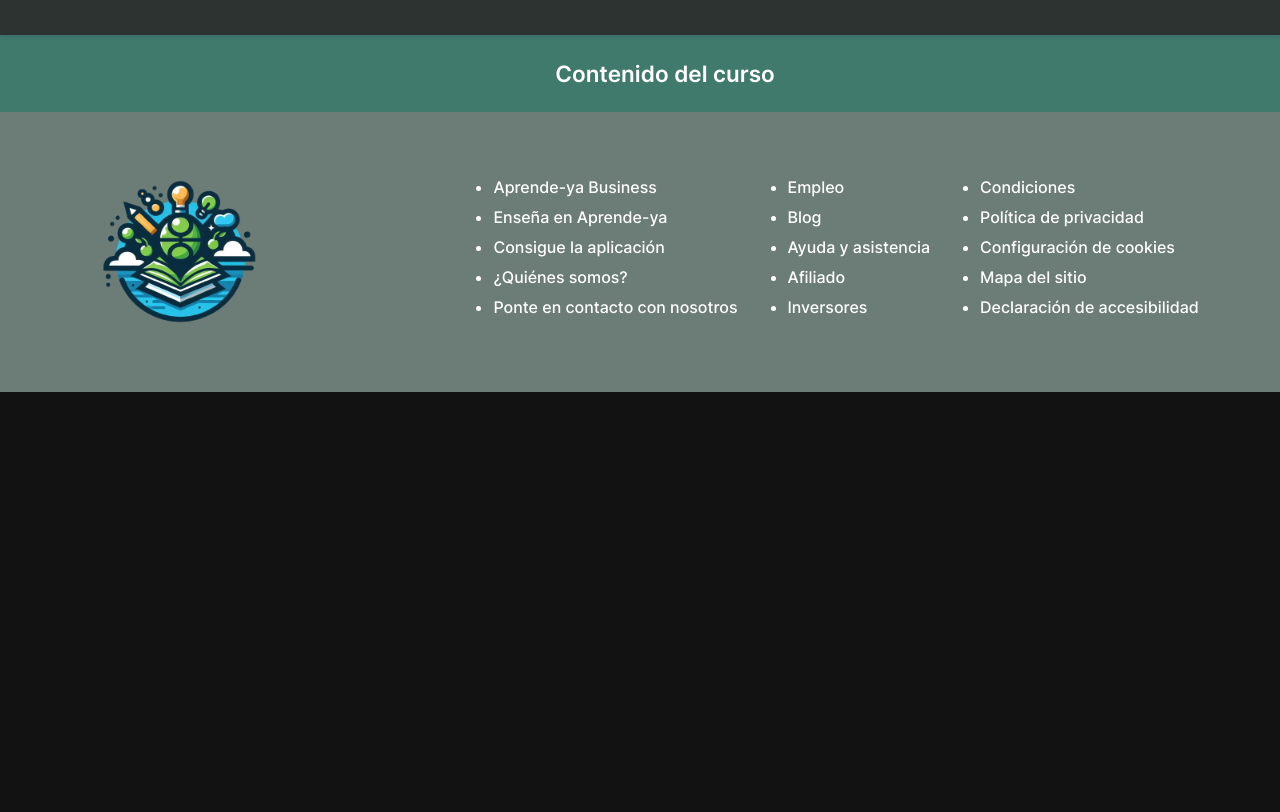
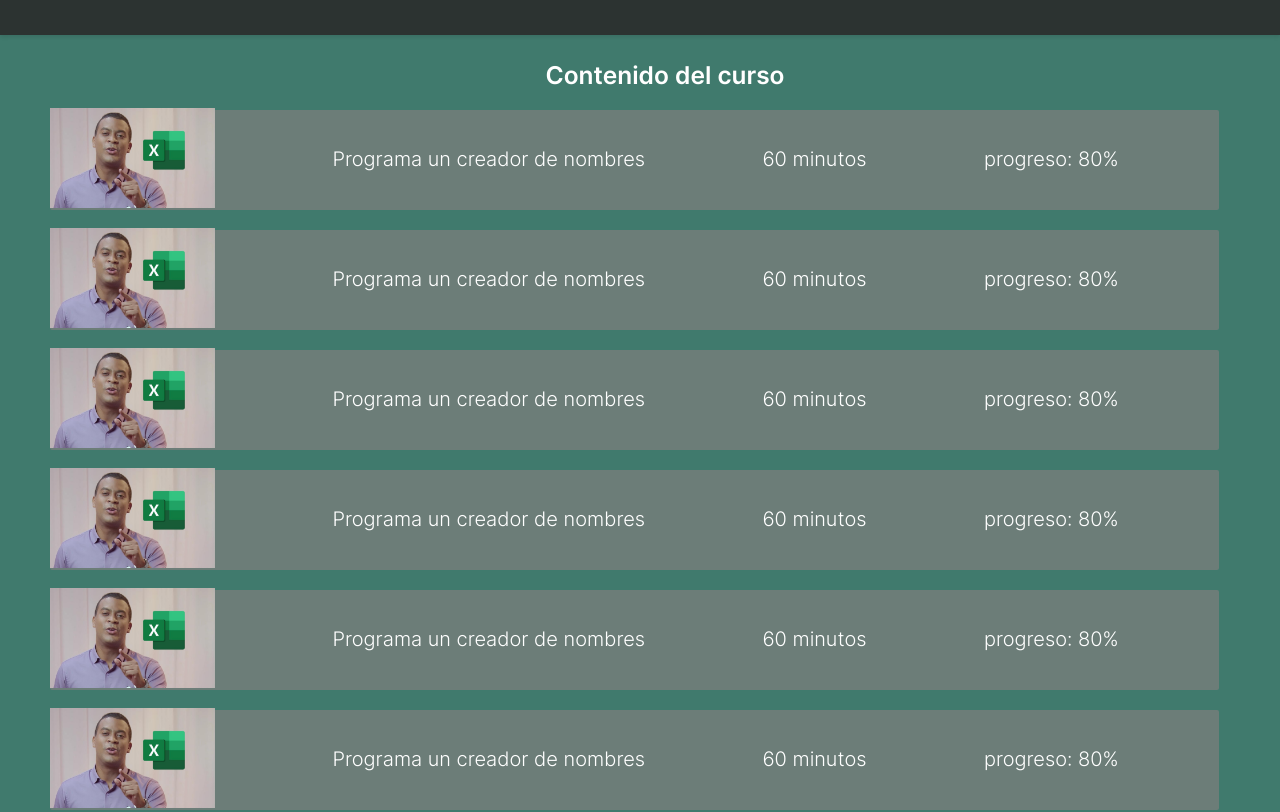
Before and after one commit to dfrancohdez/aprende-ya, a React (Create React App) app: page /visualizarCurso in a window 1280 px wide. Shown: the part 410-1222 px from the top of the page. Before the commit the page ends 802 px from the top, so only its background shows below. Built offline with nearby package versions, Linux system fonts and the light colour scheme; no server answers.

Commit message:
Pantalla visualizar curso terminada

```diff
--- /dev/null
+++ b/src/components/resumenCapitulo/ResumenCapitulo.js
@@ -0,0 +1,36 @@
+import React from 'react';
+import './_resumenCapitulo.scss';
+
+
+const ResumenCapitulo = ({img, nomCap, duracion, progreso}) => {
+    const handleClick = () => {
+        alert('Button clicked!');
+        // Aquí puedes agregar la lógica que necesites, como redireccionar a otra página
+    };
+
+    return (
+        <div
+            className="buttonR"
+            role="button"
+            tabIndex="0"
+            onClick={handleClick}
+            onKeyDown={(e) => {
+                if (e.key === 'Enter' || e.key === ' ') {
+                    e.preventDefault();
+                    handleClick();
+                }
+            }}
+        >
+            <div className='im'>
+                <img src={img}/>
+            </div>
+            <span>{nomCap}</span>
+            <span>{duracion} minutos</span>
+            <span className='progre'>progreso: {progreso}%</span>
+
+
+        </div>
+    );
+};
+
+export default ResumenCapitulo;
--- /dev/null
+++ b/src/components/resumenCapitulo/_resumenCapitulo.scss
@@ -0,0 +1,39 @@
+.buttonR {
+    background-color: #6C7D78;
+    color: white;
+    display: flex;
+    justify-content: space-between;
+    align-items: center;
+    margin-right: 50px;
+    border-radius: 2px;
+    cursor: pointer;
+    font-size: 16px;
+    transition: background-color 0.3s ease;
+    user-select: none;
+    outline: none;
+    width: 95%;
+    height: 100px;
+    margin-bottom: 20px;
+    .progre{
+        margin-right: 100px;
+    }
+    span{
+        font-size: 20px;
+    }
+    .im {
+
+        img {
+            height: 100px;
+            width: auto;
+        }
+    }
+
+}
+
+.buttonR:hover {
+    background-color: #454d4a;
+}
+
+.buttonR:active {
+    background-color: #2d3130;
+}
--- a/src/screens/visualizarCurso/VisualizarCurso.js
+++ b/src/screens/visualizarCurso/VisualizarCurso.js
@@ -4,9 +4,9 @@ import { Footer } from '../../components/footer/Footer';
 import { Sidebar } from '../../components/navBar/sidebar/Sidebar';
 import EncabezadoCurso from '../../components/encabezadoCurso/EncabezadoCurso';
 import CuadroPortadaCurso from '../../components/cuadroPortadaCurso/CuadroPortadaCurso'
-import { Accordion2 } from '../../components/accordion2/Accordion2'
-import ImgPrueba from "./img/Rectangle 30.png";
+import ResumenCapitulo from '../../components/resumenCapitulo/ResumenCapitulo';
 import { BotonCurso } from '../../components/botonCurso/BotonCurso';
+import ImgPort from '../../assets/img/principal/Rectangle 30.png'
 import './_visualizarCurso.scss';
 
 function MisCursos() {
@@ -37,7 +37,7 @@ function MisCursos() {
                         <CuadroPortadaCurso
                             fijar={true}
                             precio={100}
-                            img={ImgPrueba}
+                            img={ImgPort}
                         />
                     </div>
                     <div className='botonV'>
@@ -56,7 +56,44 @@ function MisCursos() {
 
                 <div className='contenedor-titulo'>
                     <h2 className='titulo-c'>Contenido del curso</h2>
-
+                </div>
+                <div className='resumenes'>
+                    <ResumenCapitulo
+                        img={ImgPort}
+                        nomCap={'Programa un creador de nombres'}
+                        duracion={60}
+                        progreso={80}
+                    />
+                    <ResumenCapitulo
+                        img={ImgPort}
+                        nomCap={'Programa un creador de nombres'}
+                        duracion={60}
+                        progreso={80}
+                    />
+                    <ResumenCapitulo
+                        img={ImgPort}
+                        nomCap={'Programa un creador de nombres'}
+                        duracion={60}
+                        progreso={80}
+                    />
+                    <ResumenCapitulo
+                        img={ImgPort}
+                        nomCap={'Programa un creador de nombres'}
+                        duracion={60}
+                        progreso={80}
+                    />
+                    <ResumenCapitulo
+                        img={ImgPort}
+                        nomCap={'Programa un creador de nombres'}
+                        duracion={60}
+                        progreso={80}
+                    />
+                    <ResumenCapitulo
+                        img={ImgPort}
+                        nomCap={'Programa un creador de nombres'}
+                        duracion={60}
+                        progreso={80}
+                    />
                 </div>
 
 
--- a/src/screens/visualizarCurso/_visualizarCurso.scss
+++ b/src/screens/visualizarCurso/_visualizarCurso.scss
@@ -16,18 +16,20 @@
         left: 71.5%;
     }
     &-container {
-        display: flex;
-        justify-content: center; /* Centra horizontalmente */
+        display: inline-block;
+        text-align: center;
+        width: 100%;
         padding-top: 25px;
         padding-left: 50px;
-        padding-bottom: 25px;
+        padding-bottom: 100px;
         background-color: #407a6d;
         .contenedor-titulo{
-
             .titulo-c{
-                font-size: 22.5px;
-
+                font-size: 24.5px;
             }
+        }
+        .resumenes{
+            padding-top: 20px;
         }
     }
 }
```
